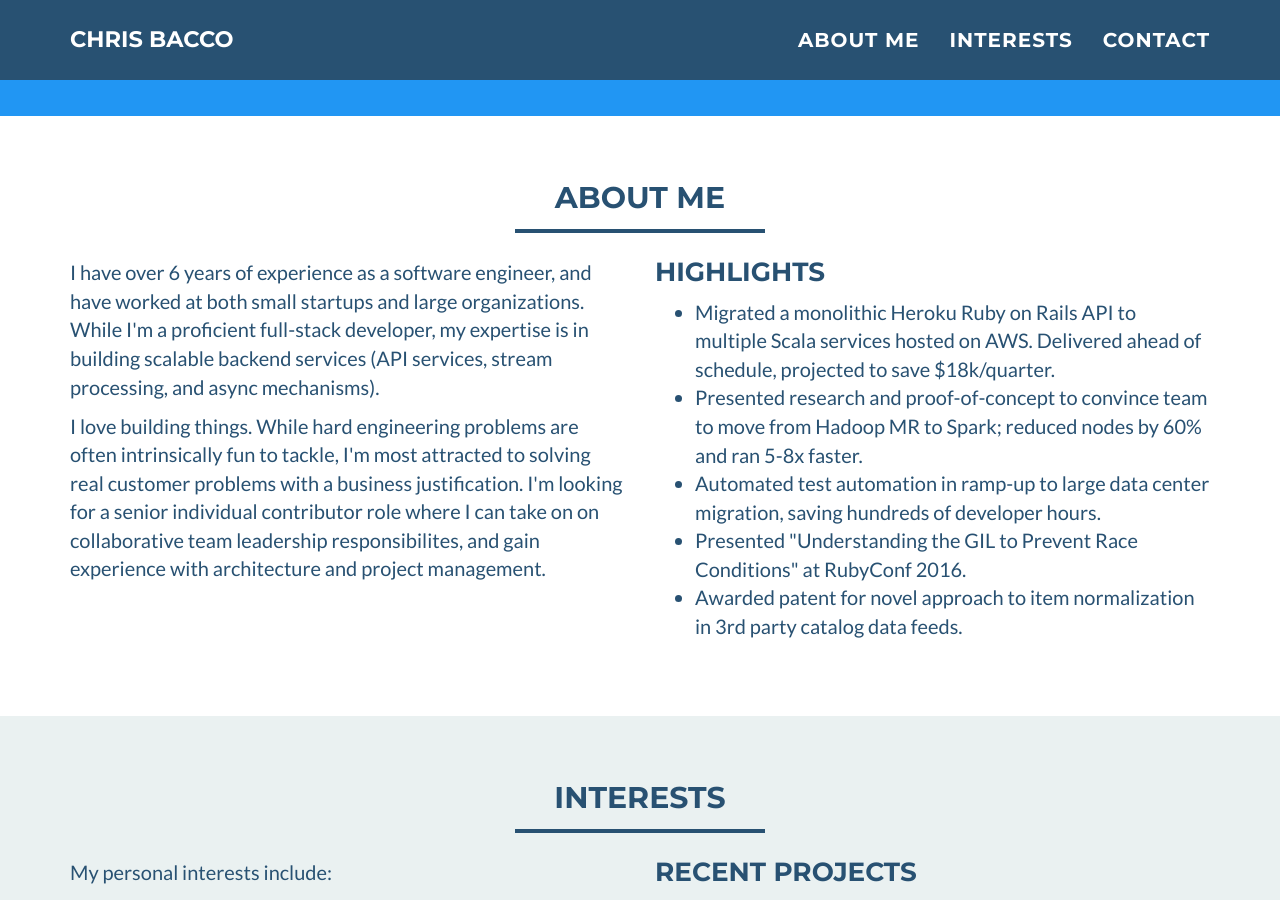
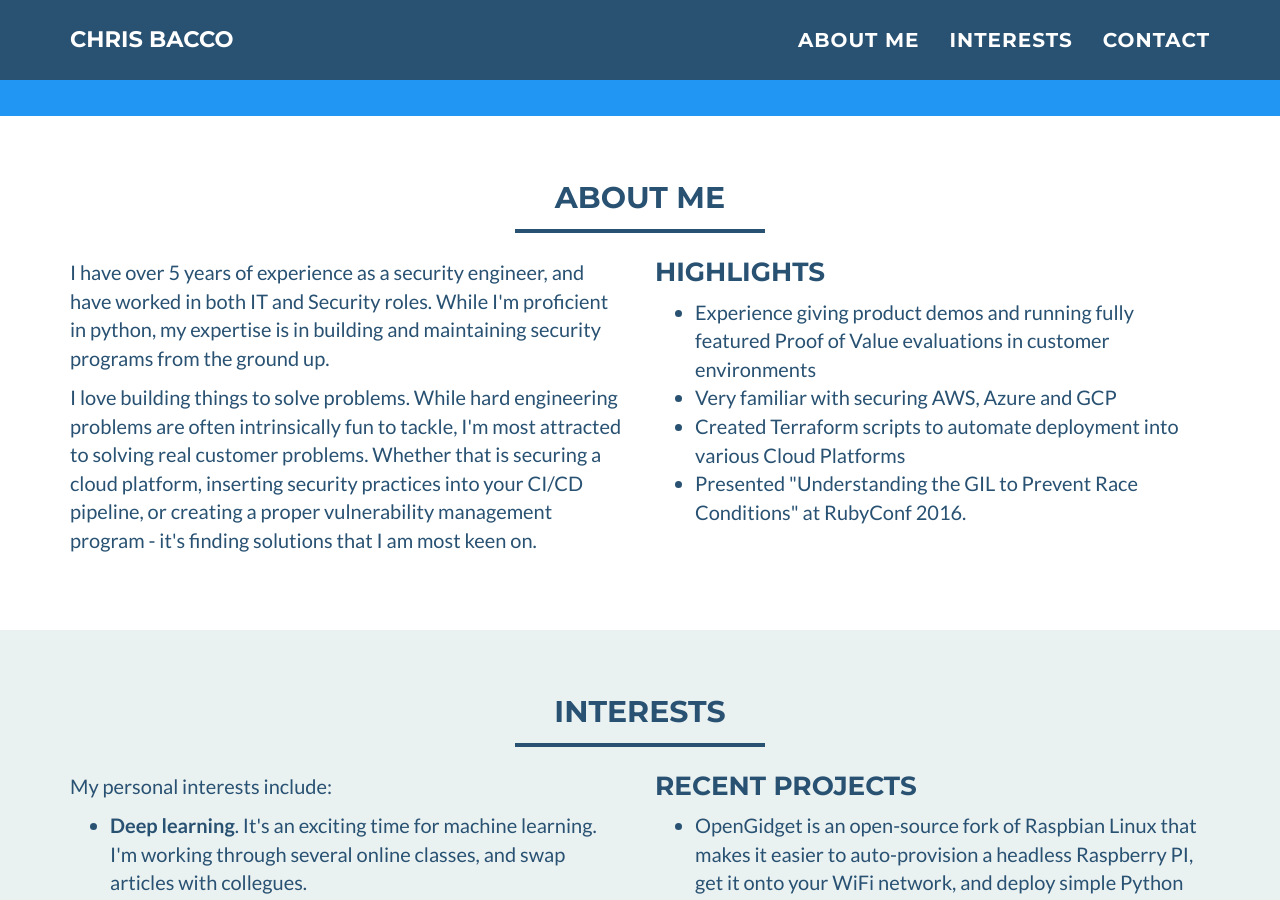
Before and after one commit to cbacco/cbacco.github.io, a Jekyll site: the page built from index.html, in a window 1280 px wide and 900 px high, scrolled down 458 px. Built offline with Jekyll 4.4.1, drawn with Linux system fonts in a browser that asks for light colours.

Commit message:
proj3-aboutMe

```diff
--- a/_includes/about_me.html
+++ b/_includes/about_me.html
@@ -9,37 +9,31 @@
     <div class="row">
 	    <div class="col-sm-6">
     		<p>
-            I have over 6 years of experience as a software engineer, and have worked
-            at both small startups and large organizations. While I'm a proficient full-stack
-            developer, my expertise is in building scalable backend services (API services, stream processing,
-            and async mechanisms).
+            I have over 5 years of experience as a security engineer, and have worked
+            in both IT and Security roles. While I'm proficient in python, my expertise is in building and maintaining security programs from the ground up.
         </p>
         <p>
-           I love building things.
+           I love building things to solve problems.
            While hard engineering problems are often intrinsically fun to tackle,
-           I'm most attracted to solving real customer problems with a business justification.
-           I'm looking for a senior individual contributor role where I can take on on collaborative
-           team leadership responsibilites, and gain experience with
-           architecture and project management.
+           I'm most attracted to solving real customer problems.
+           Whether that is securing a cloud platform, inserting security practices into your CI/CD pipeline,
+           or creating a proper vulnerability management program - it's finding solutions that I am most keen on.
         </p>
       </div>
 	    <div class="col-sm-6">
 		    <h3 style="margin-top:0;">Highlights</h3>
 		    <ul>
     			<li>
-            Migrated a monolithic Heroku Ruby on Rails API to multiple Scala
-            services hosted on AWS. Delivered ahead of schedule, projected to save $18k/quarter.
+            Experience giving product demos and running fully featured Proof of Value evaluations in customer environments
     			</li>
           <li>
-            Presented research and proof-of-concept to convince team to move from Hadoop MR to Spark; reduced nodes by 60% and ran 5-8x faster.
+            Very familiar with securing AWS, Azure and GCP
           <li>
-            Automated test automation in ramp-up to large data center migration, saving hundreds of developer hours.
+            Created Terraform scripts to automate deployment into various Cloud Platforms
     			<li>
             Presented "Understanding the GIL to Prevent Race Conditions" at RubyConf 2016.
     			</li>
-    			<li>
-            Awarded patent for novel approach to item normalization in 3rd party catalog data feeds.
-    			</li>
+
 		    </ul>
 	    </div>
     </div>
```
Also changed, not shown: 1 other file.
